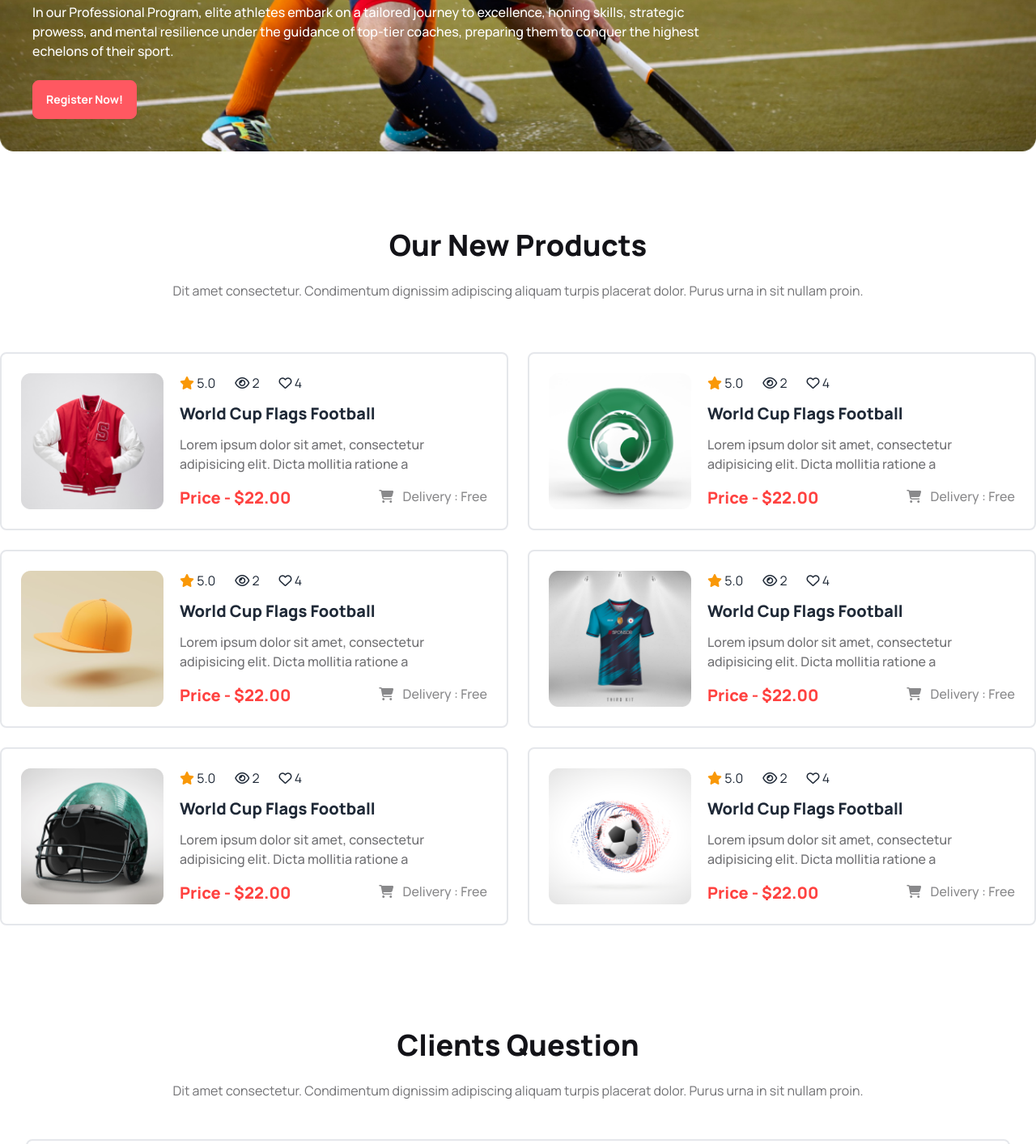
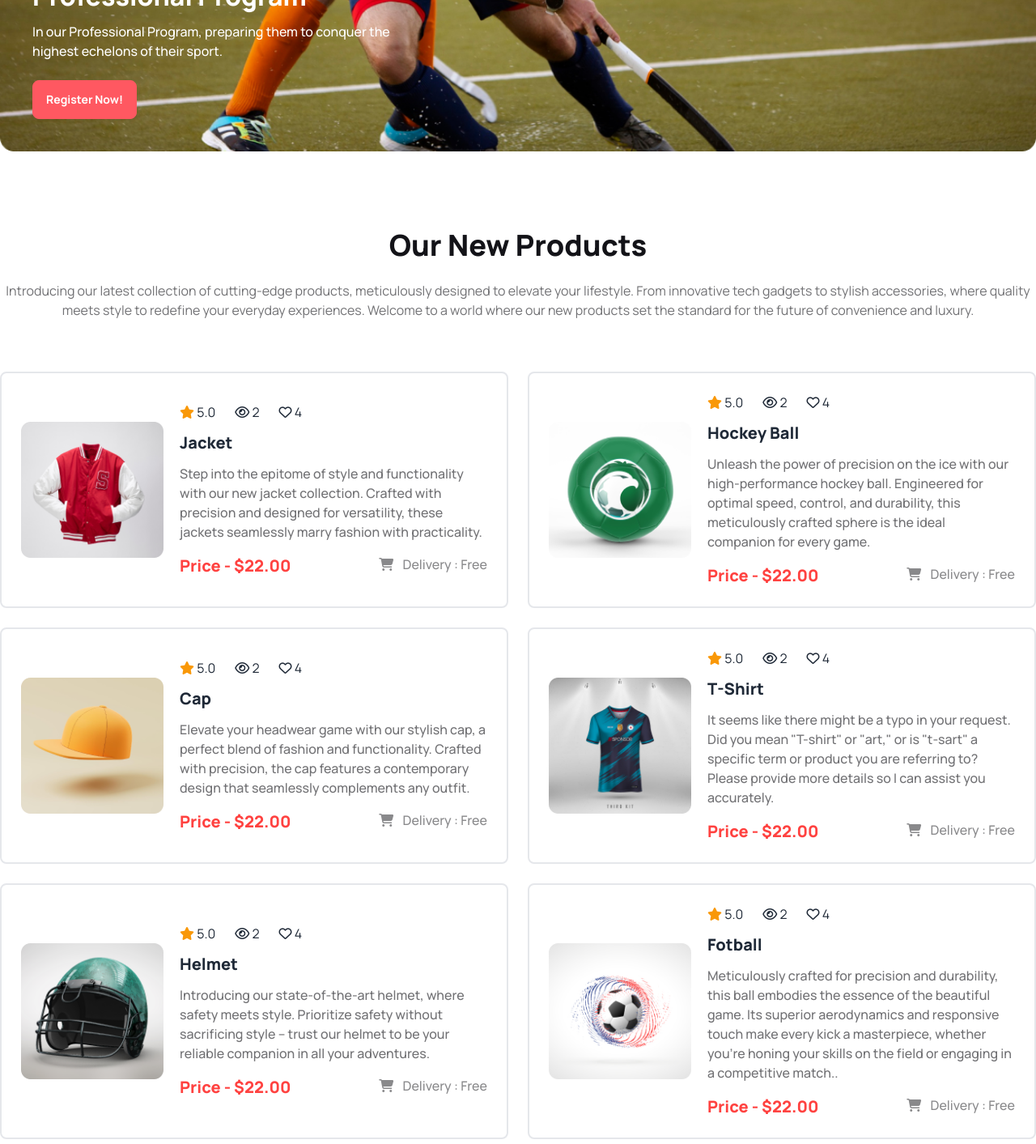
Before and after one commit to shihabG6/Hockey-s, a plain HTML site: page index.html in a window 1280 px wide. Shown: the part 2170-3583 px from the top of the page at 81% size. Drawn offline with nearby package versions, Linux system fonts and the light colour scheme.

Commit message:
added some text

```diff
--- a/index.html
+++ b/index.html
@@ -194,7 +194,7 @@
           <img src="Images/2.png" alt="" class="w-full">
           <div class="program-info absolute bottom-5 left-5  lg:bottom-10 lg:left-10">
             <h4 class="md-3 lg:mb-4 text-2xl lg:text-[2rem] font-extrabold  text-white">Junior Program</h4>
-            <p class="w-2/3 text-white font-medium mb-2 lg:mb-6">Nurturing the champions of tomorrow, our junior program provides a dynamic and supportive environment where young athletes thrive, learn, and build the foundation for a successful sporting journey.
+            <p class="w-2/3 text-white font-medium mb-2 lg:mb-6">Nurturing the champions of tomorrow, learn, and build the foundation for a successful sporting journey.
             </p>
             <button class="btn btn-error text-white font-bold">
               Register Now!
@@ -207,7 +207,7 @@
           <img src="Images/3.png" alt="" class="w-full">
           <div class="program-info absolute bottom-5 left-5  lg:bottom-10 lg:left-10">
             <h4 class="md-3 lg:mb-4 text-2xl lg:text-[2rem] font-extrabold  text-white">Teenager Program</h4>
-            <p class="w-2/3 text-white font-medium mb-2 lg:mb-6">In our Teenager Program, aspiring athletes find a tailored platform to harness their potential, combining expert coaching with personalized development to navigate the exciting path towards athletic excellence.
+            <p class="w-2/3 text-white font-medium mb-2 lg:mb-6">In our Teenager Program,combining expert coaching with towards athletic excellence.
             </p>
             <button class="btn btn-error text-white font-bold">
               Register Now!
@@ -219,7 +219,7 @@
           <img src="Images/4.png" alt="" class="h-56 md:h-full lg:h-full lg:w-full ">
           <div class="program-info absolute bottom-5 left-5  lg:bottom-10 lg:left-10">
             <h4 class="md-3 lg:mb-4 text-2xl lg:text-[2rem] font-extrabold  text-white">Professional Program</h4>
-            <p class="w-2/3 text-white font-medium mb-2 lg:mb-6">In our Professional Program, elite athletes embark on a tailored journey to excellence, honing skills, strategic prowess, and mental resilience under the guidance of top-tier coaches, preparing them to conquer the highest echelons of their sport.
+            <p class="w-2/3 text-white font-medium mb-2 lg:mb-6">In our Professional Program, preparing them to conquer the highest echelons of their sport.
             </p>
             <button class="btn btn-error text-white font-bold">
               Register Now!
@@ -237,8 +237,8 @@
     lg:p-0">
       <div class="program-de text-center my-12">
         <h4 class="text-4xl font-extrabold lg:mb-6 text-[#131318]">Our New Products</h4>
-        <p class="mb-4  text-[#13131899] ">Dit amet consectetur. Condimentum dignissim adipiscing aliquam turpis
-          placerat dolor. Purus urna in sit nullam proin. </p>
+        <p class="mb-4  text-[#13131899] ">
+          Introducing our latest collection of cutting-edge products, meticulously designed to elevate your lifestyle. From innovative tech gadgets to stylish accessories, where quality meets style to redefine your everyday experiences. Welcome to a world where our new products set the standard for the future of convenience and luxury.</p>
       </div>
       <div class="card grid grid-cols-1 lg:grid-cols-2 gap-6 rounded-lg ">
         <!-- card-1 -->
@@ -253,8 +253,9 @@
               <span><i class="fa-regular fa-eye"></i> 2</span>
               <span><i class="fa-regular fa-heart"></i> 4</span>
             </div>
-              <h2 class="text-xl font-extrabold mb-3">World Cup Flags Football</h2>
-              <p class="font-medium text-[#13131899] mb-4">Lorem ipsum dolor sit amet, consectetur adipisicing elit. Dicta mollitia ratione a</p>
+              <h2 class="text-xl font-extrabold mb-3">Jacket</h2>
+              <p class="font-medium text-[#13131899] mb-4">
+                Step into the epitome of style and functionality with our new jacket collection. Crafted with precision and designed for versatility, these jackets seamlessly marry fashion with practicality.</p>
               <div class="price-delivery flex flex-col lg:flex-row gap-2 justify-between">
                 <span class=" text-[#FF4240] text-xl font-extrabold">Price - $22.00</span>
                 <span class="text-[#13131880] font-medium"><i class="fa-solid fa-cart-shopping mr-2"></i> Delivery : Free</span>
@@ -271,8 +272,8 @@
               <span><i class="fa-regular fa-eye"></i> 2</span>
               <span><i class="fa-regular fa-heart"></i> 4</span>
             </div>
-              <h2 class="text-xl font-extrabold mb-3">World Cup Flags Football</h2>
-              <p class="font-medium text-[#13131899] mb-4">Lorem ipsum dolor sit amet, consectetur adipisicing elit. Dicta mollitia ratione a</p>
+              <h2 class="text-xl font-extrabold mb-3">Hockey Ball</h2>
+              <p class="font-medium text-[#13131899] mb-4">Unleash the power of precision on the ice with our high-performance hockey ball. Engineered for optimal speed, control, and durability, this meticulously crafted sphere is the ideal companion for every game.</p>
               <div class="price-delivery flex flex-col lg:flex-row gap-2 justify-between">
                 <span class=" text-[#FF4240] text-xl font-extrabold">Price - $22.00</span>
                 <span class="text-[#13131880] font-medium"><i class="fa-solid fa-cart-shopping mr-2"></i> Delivery : Free</span>
@@ -289,8 +290,8 @@
               <span><i class="fa-regular fa-eye"></i> 2</span>
               <span><i class="fa-regular fa-heart"></i> 4</span>
             </div>
-              <h2 class="text-xl font-extrabold mb-3">World Cup Flags Football</h2>
-              <p class="font-medium text-[#13131899] mb-4">Lorem ipsum dolor sit amet, consectetur adipisicing elit. Dicta mollitia ratione a</p>
+              <h2 class="text-xl font-extrabold mb-3">Cap</h2>
+              <p class="font-medium text-[#13131899] mb-4">Elevate your headwear game with our stylish cap, a perfect blend of fashion and functionality. Crafted with precision, the cap features a contemporary design that seamlessly complements any outfit.</p>
               <div class="price-delivery flex flex-col lg:flex-row gap-2 justify-between">
                 <span class=" text-[#FF4240] text-xl font-extrabold">Price - $22.00</span>
                 <span class="text-[#13131880] font-medium"><i class="fa-solid fa-cart-shopping mr-2"></i> Delivery : Free</span>
@@ -307,8 +308,9 @@
               <span><i class="fa-regular fa-eye"></i> 2</span>
               <span><i class="fa-regular fa-heart"></i> 4</span>
             </div>
-              <h2 class="text-xl font-extrabold mb-3">World Cup Flags Football</h2>
-              <p class="font-medium text-[#13131899] mb-4">Lorem ipsum dolor sit amet, consectetur adipisicing elit. Dicta mollitia ratione a</p>
+              <h2 class="text-xl font-extrabold mb-3">T-Shirt
+              </h2>
+              <p class="font-medium text-[#13131899] mb-4">It seems like there might be a typo in your request. Did you mean "T-shirt" or "art," or is "t-sart" a specific term or product you are referring to? Please provide more details so I can assist you accurately.</p>
               <div class="price-delivery flex flex-col lg:flex-row gap-2 justify-between">
                 <span class=" text-[#FF4240] text-xl font-extrabold">Price - $22.00</span>
                 <span class="text-[#13131880] font-medium"><i class="fa-solid fa-cart-shopping mr-2"></i> Delivery : Free</span>
@@ -325,8 +327,8 @@
               <span><i class="fa-regular fa-eye"></i> 2</span>
               <span><i class="fa-regular fa-heart"></i> 4</span>
             </div>
-              <h2 class="text-xl font-extrabold mb-3">World Cup Flags Football</h2>
-              <p class="font-medium text-[#13131899] mb-4">Lorem ipsum dolor sit amet, consectetur adipisicing elit. Dicta mollitia ratione a</p>
+              <h2 class="text-xl font-extrabold mb-3">Helmet</h2>
+              <p class="font-medium text-[#13131899] mb-4">Introducing our state-of-the-art helmet, where safety meets style. Prioritize safety without sacrificing style – trust our helmet to be your reliable companion in all your adventures.</p>
               <div class="price-delivery flex flex-col lg:flex-row gap-2 justify-between">
                 <span class=" text-[#FF4240] text-xl font-extrabold">Price - $22.00</span>
                 <span class="text-[#13131880] font-medium"><i class="fa-solid fa-cart-shopping mr-2"></i> Delivery : Free</span>
@@ -343,8 +345,8 @@
               <span><i class="fa-regular fa-eye"></i> 2</span>
               <span><i class="fa-regular fa-heart"></i> 4</span>
             </div>
-              <h2 class="text-xl font-extrabold mb-3">World Cup Flags Football</h2>
-              <p class="font-medium text-[#13131899] mb-4">Lorem ipsum dolor sit amet, consectetur adipisicing elit. Dicta mollitia ratione a</p>
+              <h2 class="text-xl font-extrabold mb-3">Fotball</h2>
+              <p class="font-medium text-[#13131899] mb-4"> Meticulously crafted for precision and durability, this ball embodies the essence of the beautiful game. Its superior aerodynamics and responsive touch make every kick a masterpiece, whether you're honing your skills on the field or engaging in a competitive match..</p>
               <div class="price-delivery flex flex-col lg:flex-row gap-2 justify-between">
                 <span class=" text-[#FF4240] text-xl font-extrabold">Price - $22.00</span>
                 <span class="text-[#13131880] font-medium"><i class="fa-solid fa-cart-shopping mr-2"></i> Delivery : Free</span>
```
